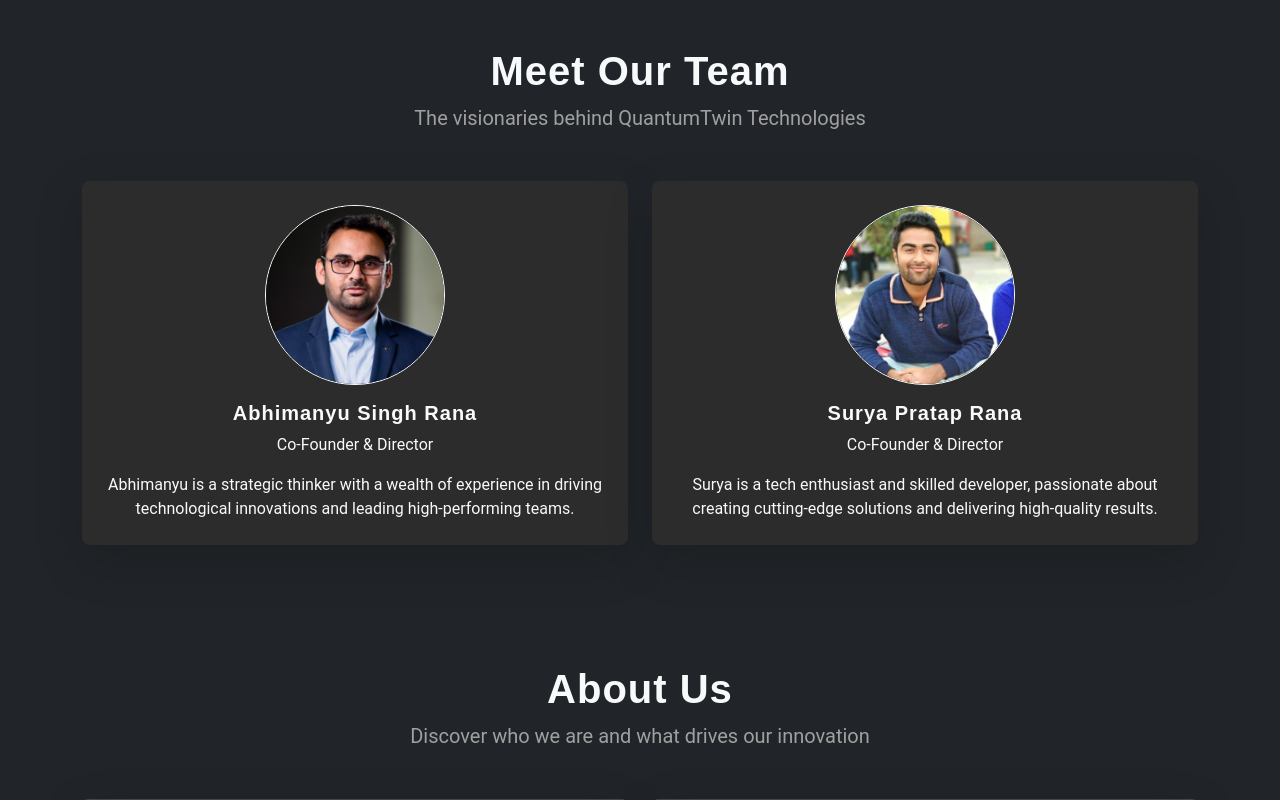
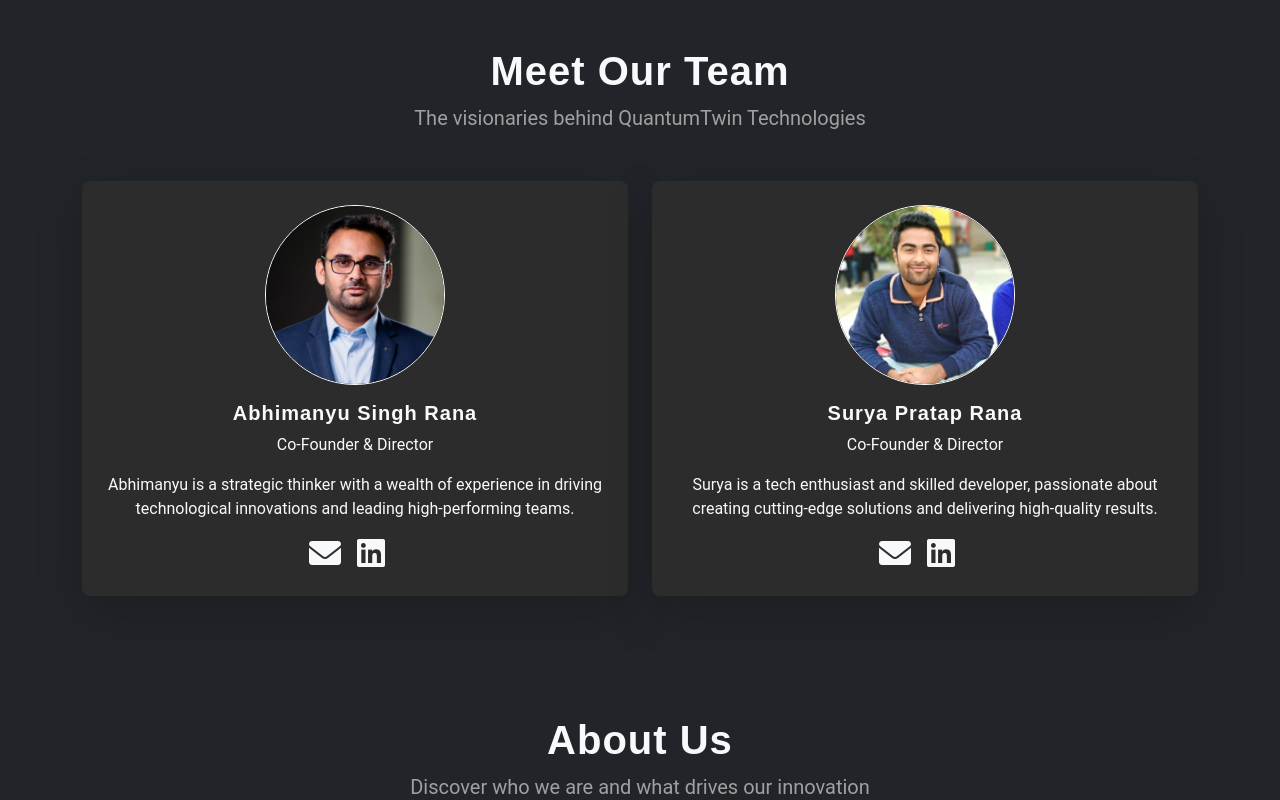
Before and after one commit to suryaprataprana3/quantumtwintech, a Django app: page / in a window 1280 px wide. Shown: the part 2141-2941 px from the top of the page. Run offline with Django 4.2, Linux system fonts and the light colour scheme; some libraries are stand-ins or nearby versions.

Commit message:
set socail icon of teams members

```diff
--- a/templates/hometest.html
+++ b/templates/hometest.html
@@ -543,20 +543,24 @@
                     <div class="card text-center border-0 bg-secondary text-light shadow-lg rounded-3">
                         <div class="card-body p-4">
                             <div class="position-relative">
-
                                 <img src="{% static '/images/1714528306006.jpeg' %}"
                                     class="img-fluid rounded-circle mb-3 border border-light" alt="Abhimanyu Singh Rana"
                                     style="width: 180px; height: 180px; object-fit: cover;">
-
-                                <!-- <img src="https://media.licdn.com/dms/image/v2/D5603AQFYadC0wQDX6A/profile-displayphoto-shrink_400_400/profile-displayphoto-shrink_400_400/0/1714528306006?e=1730937600&v=beta&t=0fg2b6M6HIghwHl9veB1IfkNC2ZvMpFTgyCF6Ui2xPc" class="img-fluid rounded-circle mb-3 border border-light" alt="Abhimanyu Singh Rana" style="width: 180px; height: 180px; object-fit: cover;"> -->
-                                <!-- <div class="position-absolute top-0 start-50 translate-middle bg-primary rounded-circle" style="width: 60px; height: 60px; transform: translateY(-50%);">
-                                <i class="fas fa-crown text-light d-flex justify-content-center align-items-center" style="font-size: 24px;"></i>
-                            </div> -->
                             </div>
                             <h4 class="card-title mb-2">Abhimanyu Singh Rana</h4>
                             <p class="card-text text-light mb-3">Co-Founder & Director</p>
                             <p class="card-text">Abhimanyu is a strategic thinker with a wealth of experience in driving
                                 technological innovations and leading high-performing teams.</p>
+                            <!-- Social Media Links -->
+                            <div class="d-flex justify-content-center mt-3">
+                                <a href="mailto:abhimanyu@quantumtwintech.com" class="text-light me-3">
+                                    <i class="fas fa-envelope fa-2x"></i>
+                                </a>
+                                <a href="https://www.linkedin.com/in/ranaabhimanyu/" class="text-light me-3"
+                                    target="_blank">
+                                    <i class="fab fa-linkedin fa-2x"></i>
+                                </a>
+                            </div>
                         </div>
                     </div>
                 </div>
@@ -568,22 +572,28 @@
                                 <img src="{% static '/images/1577517361125.jpeg' %}"
                                     class="img-fluid rounded-circle mb-3 border border-light" alt="Surya Pratap Rana"
                                     style="width: 180px; height: 180px; object-fit: cover;">
-
-                                <!-- <img src="https://media.licdn.com/dms/image/v2/C5103AQE1IVHAEfDTvA/profile-displayphoto-shrink_400_400/profile-displayphoto-shrink_400_400/0/1577517361125?e=1730937600&v=beta&t=yxm4xlgIaCDNta-eWWhUWZmhVAccNDwwInl2hUI733s" class="img-fluid rounded-circle mb-3 border border-light" alt="Surya Pratap Rana" style="width: 180px; height: 180px; object-fit: cover;"> -->
-                                <!-- <div class="position-absolute top-0 start-50 translate-middle bg-primary rounded-circle" style="width: 60px; height: 60px; transform: translateY(-50%);">
-                                <i class="fas fa-star text-light d-flex justify-content-center align-items-center" style="font-size: 24px;"></i>
-                            </div> -->
                             </div>
                             <h4 class="card-title mb-2">Surya Pratap Rana</h4>
                             <p class="card-text text-light mb-3">Co-Founder & Director</p>
                             <p class="card-text">Surya is a tech enthusiast and skilled developer, passionate about
                                 creating cutting-edge solutions and delivering high-quality results.</p>
+                            <!-- Social Media Links -->
+                            <div class="d-flex justify-content-center mt-3">
+                                <a href="mailto:surya@quantumtwintech.com" class="text-light me-3">
+                                    <i class="fas fa-envelope fa-2x"></i>
+                                </a>
+                                <a href="https://www.linkedin.com/in/surya-pratap-rana-293b3b19a/"
+                                    class="text-light me-3" target="_blank">
+                                    <i class="fab fa-linkedin fa-2x"></i>
+                                </a>
+                            </div>
                         </div>
                     </div>
                 </div>
             </div>
         </div>
     </section>
+
 
 
     <!-- About Section -->
```
